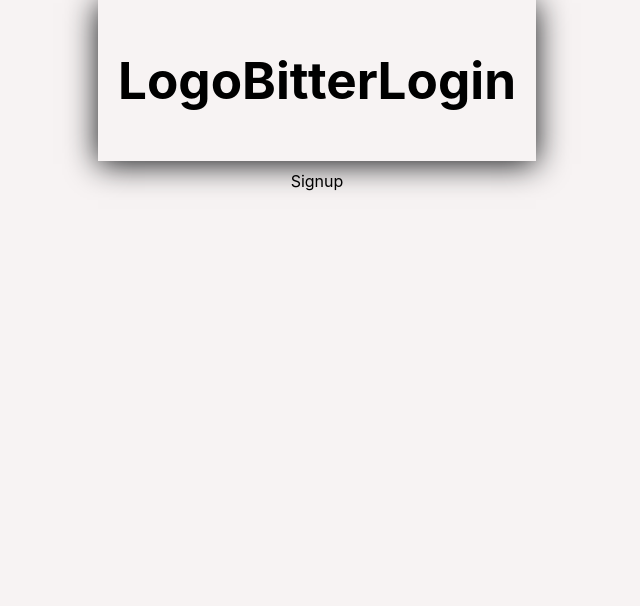
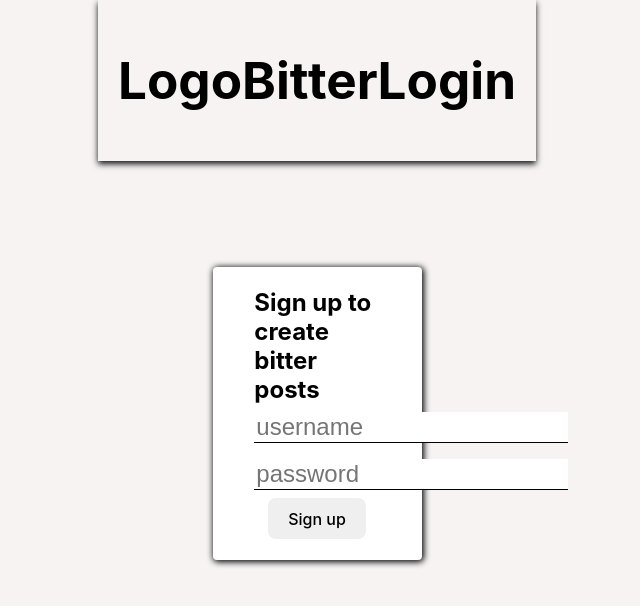
Before and after one commit to mleitejensen/BitterBlog, a React (Vite) app in the folder Bitter/: page /signup in a window 1280 px wide. Shown: the top 606 px of the page, without its empty margins (323-963 px from the left). Built offline with nearby package versions, Linux system fonts and the light colour scheme.

Commit message:
Can now sign up on the frontend

```diff
--- a/Bitter/src/App.css
+++ b/Bitter/src/App.css
@@ -8,7 +8,7 @@
 header {
   background: var(--secondary);
   color: var(--text);
-  box-shadow: 0px 3px 30px #121416;
+  box-shadow: 0px 3px 6px #121416;
 }
 nav {
   max-width: 1400px;
--- /dev/null
+++ b/Bitter/src/hooks/useAuthContext.jsx
@@ -0,0 +1,12 @@
+import { AuthContext } from "../context/authContext";
+import { useContext } from "react";
+
+export const useAuthContext = () => {
+    const context = useContext(AuthContext)
+
+    if(!context){
+        throw Error("useAuthContext must be inside an AuthContextProvider")
+    }
+
+    return context
+}
--- /dev/null
+++ b/Bitter/src/hooks/useSignup.jsx
@@ -0,0 +1,36 @@
+import { useState } from "react";
+import { useAuthContext } from "./useAuthContext";
+
+export const useSignup = () => {
+    const [error, setError] = useState(null)
+    const [isLoading, setIsLoading] = useState(null)
+    const {dispatch} = useAuthContext()
+
+    const signup = async (username, password) => {
+        setError(null)
+        setIsLoading(true)
+
+        const response = await fetch("http://localhost:3000/signup", {
+            method: "POST",
+            headers: {"Content-Type": "application/json"},
+            body: JSON.stringify({username, password})
+        })
+        const json = await response.json()
+
+        if(!response.ok){
+            setIsLoading(false)
+            setError(json.error)
+        }
+        if(response.ok){
+            localStorage.setItem("user", JSON.stringify(json))
+
+            dispatch({type: "LOGIN", payload: json})
+
+            setIsLoading(false)
+        }
+    }
+
+    return { signup, isLoading, error }
+
+
+}
--- a/Bitter/src/main.jsx
+++ b/Bitter/src/main.jsx
@@ -2,7 +2,7 @@ import React from 'react'
 import ReactDOM from 'react-dom/client'
 import App from './App.jsx'
 import './index.css'
-import { AuthContextProvider } from './context/authContext.js'
+import { AuthContextProvider } from './context/authContext.jsx'
 
 ReactDOM.createRoot(document.getElementById('root')).render(
     <AuthContextProvider>
--- a/Bitter/src/pages/Login.jsx
+++ b/Bitter/src/pages/Login.jsx
@@ -1,25 +1,24 @@
-import { useEffect, useState } from "react"
+import { useState } from "react"
 
 
 const Login = () => {
 
-    const [username, setUsername] = useState(null)
-    const [password, setPassword] = useState(null)
+    const [username, setUsername] = useState("")
+    const [password, setPassword] = useState("")
 
-    useEffect(() => {
-        console.log(username)
-    }, [username])
-    useEffect(() => {
-        console.log(password)
-    }, [password])
+    const handleSubmit = (e) => {
+        e.preventDefault()
+
+        console.log(username, password)
+    }
 
     return(
         <>
-        <form className="loginForm">
+        <form className="loginForm" onSubmit={handleSubmit}>
         <h2>Sign in to create bitter posts</h2>
-            <input type="text" name="username" placeholder="username" onChange={(e) => setUsername(e.target.value)}/>
+            <input type="text" name="username" placeholder="username" value={username} onChange={(e) => setUsername(e.target.value)}/>
             <br />
-            <input type="text" name="password" placeholder="password" onChange={(e) => setPassword(e.target.value)}/>
+            <input type="password" name="password" placeholder="password" value={password} onChange={(e) => setPassword(e.target.value)}/>
             {/* error message here */}
             <br />
             <button>Sign in</button>
--- a/Bitter/src/pages/Signup.jsx
+++ b/Bitter/src/pages/Signup.jsx
@@ -1,9 +1,31 @@
+import { useState } from "react"
+import { useSignup } from "../hooks/useSignup"
+
 const Signup = () => {
+    const [username, setUsername] = useState("")
+    const [password, setPassword] = useState("")
+    const {signup, isLoading, error} = useSignup()
 
+    const handleSubmit = async (e) => {
+        e.preventDefault()
+
+        await signup(username, password)
+    }
 
     return(
         <>
-            <div>Signup</div>
+        <form className="loginForm" onSubmit={handleSubmit}>
+            <h2>Sign up to create bitter posts</h2>
+            <input type="text" name="username" placeholder="username" value={username} onChange={(e) => setUsername(e.target.value)}/>
+            <br />
+            <input type="password" name="password" placeholder="password" value={password} onChange={(e) => setPassword(e.target.value)}/>
+            {/* error message here */}
+            <br />
+
+            {error && <div className="error">{error}</div>}
+
+            <button disabled={isLoading}>Sign up</button>
+        </form>
         </>
     )
 }
```
Also changed, not shown: Bitter/src/context/authContext.jsx (renamed from Bitter/src/context/authContext.js).
